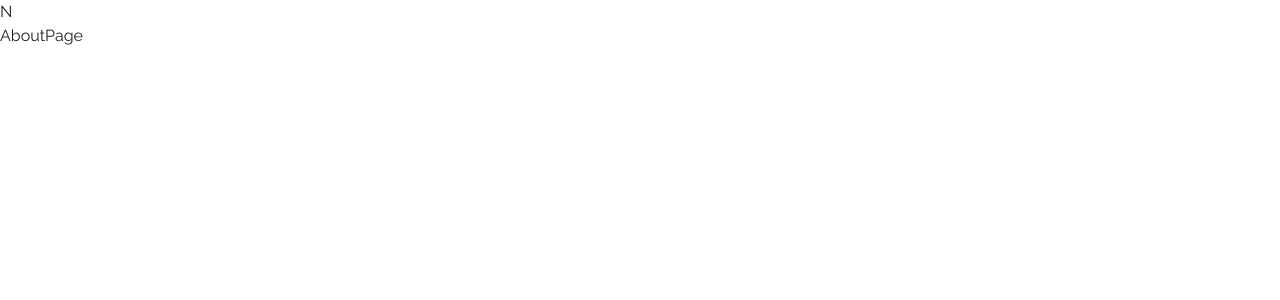
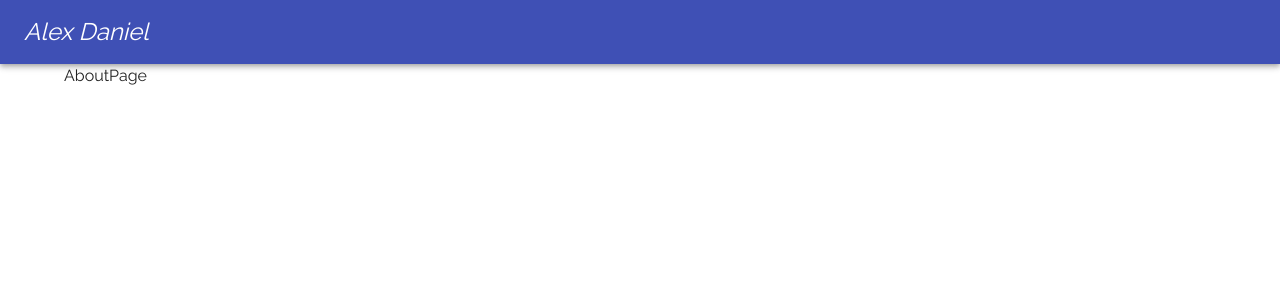
Before and after one commit to PandavionxD/Website_v1, a React (Vite) app: page /about in a window 1280 px wide. Shown: the top 300 px of the page. Built offline with nearby package versions, Linux system fonts and the light colour scheme.

Commit message:
Creando Navbar

```diff
--- a/index.html
+++ b/index.html
@@ -1,10 +1,10 @@
 <!DOCTYPE html>
-<html lang="en">
+<html lang="es">
   <head>
     <meta charset="UTF-8" />
     <link rel="icon" type="image/svg+xml" href="/vite.svg" />
     <meta name="viewport" content="width=device-width, initial-scale=1.0" />
-    <title>Vite + React</title>
+    <title>Website!</title>
   </head>
   <body>
     <div id="root"></div>
--- a/src/App.jsx
+++ b/src/App.jsx
@@ -1,31 +1,35 @@
+// FUENTE
+import "@fontsource/raleway/300.css";
+import "@fontsource/raleway/400.css";
+import "@fontsource/raleway/500.css";
+import "@fontsource/raleway/700.css";
 
-// FUENTE
-import '@fontsource/raleway/300.css';
-import '@fontsource/raleway/400.css';
-import '@fontsource/raleway/500.css';
-import '@fontsource/raleway/700.css';
-import { Navbar } from './UI/Navbar';
-import { Navigate, Route, Routes } from 'react-router-dom';
-import { InicioPage } from './pages/InicioPage';
-import { AboutPage } from './pages/AboutPage';
-import { HabilidadesPage } from './pages/HabilidadesPage';
-import { LinuxPage } from './pages/LinuxPage';
-import { ContactPage } from './pages/ContactPage';
+// UI
+import { Navbar } from "./UI/Navbar";
 
+// Router
+import { Navigate, Route, Routes } from "react-router-dom";
 
+// PAGES
+import { InicioPage,AboutPage,HabilidadesPage,LinuxPage,ContactPage} from "./pages";
+
+// MUI
+import { Container } from "@mui/material";
 
 export const App = () => {
   return (
     <>
-    <Navbar/>
-    <Routes>
-      <Route path='/' element={<InicioPage/> } />
-      <Route path='/about' element={<AboutPage/> } />
-      <Route path='/skills' element={<HabilidadesPage/> } />
-      <Route path='/linux' element={<LinuxPage/> } />
-      <Route path='/contact' element={<ContactPage/> } />
-      <Route path='/*' element={ <Navigate to="/" />  } />
-    </Routes>
+      <Navbar />
+      <Container>
+        <Routes>
+          <Route path="/" element={<InicioPage />} />
+          <Route path="/about" element={<AboutPage />} />
+          <Route path="/skills" element={<HabilidadesPage />} />
+          <Route path="/linux" element={<LinuxPage />} />
+          <Route path="/contact" element={<ContactPage />} />
+          <Route path="/*" element={<Navigate to="/" />} />
+        </Routes>
+      </Container>
     </>
-  )
-}
+  );
+};
--- a/src/UI/Navbar.jsx
+++ b/src/UI/Navbar.jsx
@@ -1,7 +1,17 @@
-import React from 'react'
+import { AppBar, Box, Toolbar, Typography } from "@mui/material";
+import React from "react";
 
 export const Navbar = () => {
   return (
-    <div>N</div>
-  )
-}
+    <AppBar position="static">
+      <Toolbar component='nav'  >
+      <Typography variant="h5" sx={{fontStyle:'italic'}}>
+        Alex Daniel
+      </Typography>
+      <Box>
+
+      </Box>
+      </Toolbar>
+    </AppBar>
+  );
+};
--- /dev/null
+++ b/src/pages/index.js
@@ -0,0 +1,5 @@
+export * from './AboutPage'
+export * from './ContactPage'
+export * from './HabilidadesPage'
+export * from './InicioPage'
+export * from './LinuxPage'
```
